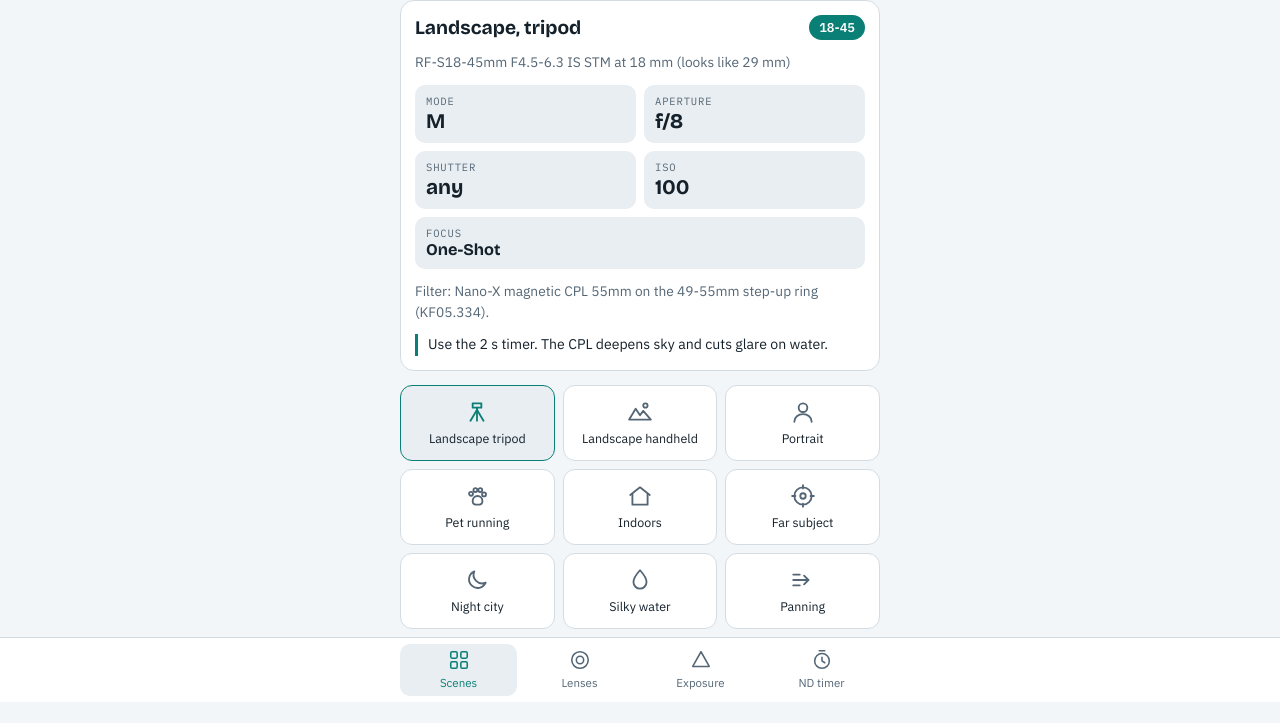
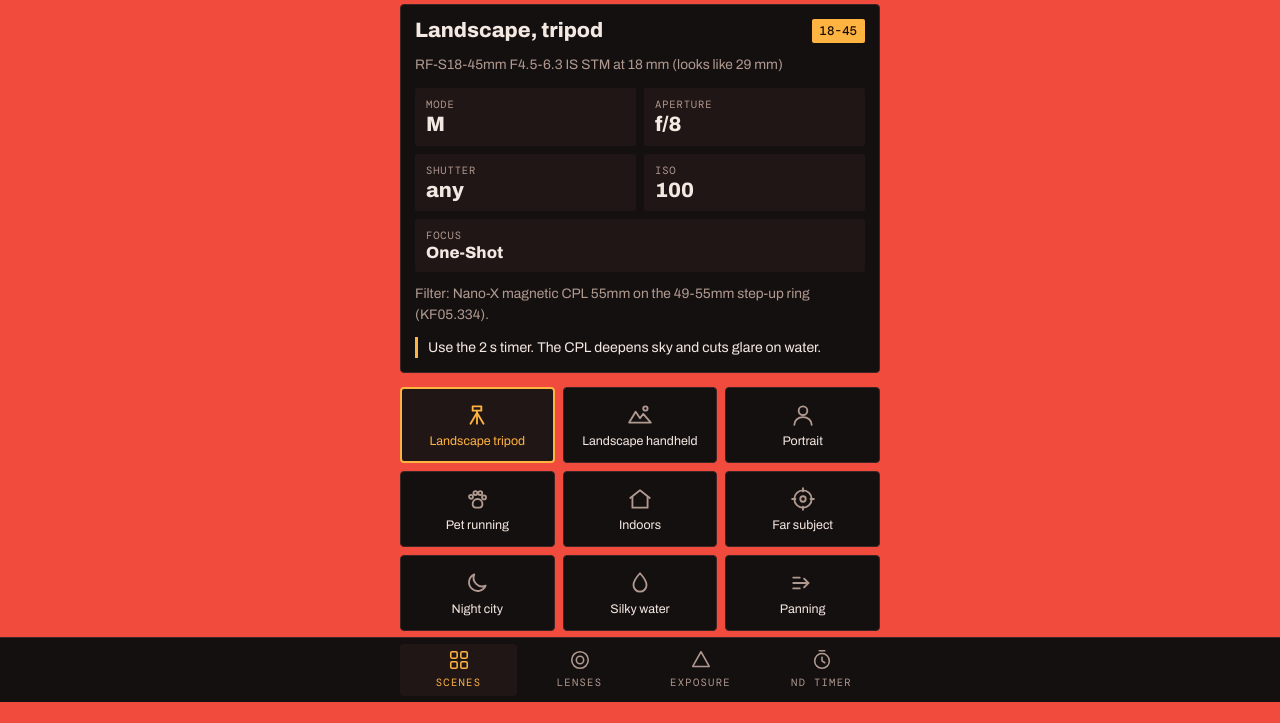
Before and after one commit to the-mercury/halfpress, a website with bundled scripts: page app/index.html in a window 1280 px wide. Shown: the part 98-821 px from the top of the page. Built offline with nearby package versions, Linux system fonts and the light colour scheme.

Commit message:
feat: add the darkroom theme for dark and light mode

```diff
--- a/app/index.html
+++ b/app/index.html
@@ -5,7 +5,8 @@
 <meta name="viewport" content="width=device-width, initial-scale=1, viewport-fit=cover">
 <title>press/2</title>
 <meta name="description" content="Settings, framing and exposure help for the camera gear you own.">
-<meta name="theme-color" content="#0e1217">
+<meta name="theme-color" content="#0c0909" media="(prefers-color-scheme: dark)">
+<meta name="theme-color" content="#f04b3d" media="(prefers-color-scheme: light)">
 <meta name="apple-mobile-web-app-capable" content="yes">
 <meta name="mobile-web-app-capable" content="yes">
 <meta name="apple-mobile-web-app-status-bar-style" content="black">
@@ -14,7 +15,7 @@
 <link rel="icon" href="icons/icon-192.png" type="image/png">
 <link rel="apple-touch-icon" href="icons/apple-touch-icon.png">
 <link rel="preconnect" href="https://fonts.googleapis.com">
-<link rel="stylesheet" href="https://fonts.googleapis.com/css2?family=Bricolage+Grotesque:wght@600;700&family=IBM+Plex+Sans:wght@400;500;600&family=IBM+Plex+Mono:wght@400;500&display=swap">
+<link rel="stylesheet" href="https://fonts.googleapis.com/css2?family=Archivo:wdth,wght@62..125,400..900&family=DM+Mono:wght@400;500&display=swap">
 <link rel="stylesheet" href="styles.css">
 <script type="module" src="js/main.js"></script>
 </head>
--- a/app/styles.css
+++ b/app/styles.css
@@ -1,34 +1,45 @@
 /* press/2. One phone-width column; views switch from a bottom tab bar.
-   Dark first, follows the device theme. */
+   Darkroom theme, following the device setting: a blackout page in dark mode,
+   a safelight-red page in light mode. Cards, buttons and the tab bar are
+   blackout in both, so text inside them uses --fg and --muted, while text
+   sitting straight on the page uses --page-fg and --page-muted. */
 :root {
-  --bg: #0e1217;
-  --surface: #151b22;
-  --surface2: #1c242d;
-  --line: #2a343f;
-  --fg: #e7ecf1;
-  --muted: #94a3b1;
-  --accent: #5fd0c4;
-  --accent-ink: #0a1f1d;
-  --warn: #e3a64a;
-  --good: #6fd08c;
-  --lens-0: #5fd0c4; --lens-0-ink: #0a1f1d;
-  --lens-1: #e3a64a; --lens-1-ink: #2a1b00;
-  --lens-2: #8fb0ff; --lens-2-ink: #0e1a33;
-  --lens-3: #e58fd0; --lens-3-ink: #2b0a24;
-  --font-display: "Bricolage Grotesque", "Helvetica Neue", Arial, sans-serif;
-  --font-body: "IBM Plex Sans", system-ui, -apple-system, "Segoe UI", sans-serif;
-  --font-mono: "IBM Plex Mono", ui-monospace, "SF Mono", Menlo, Consolas, monospace;
+  --bg: #0c0909;
+  --page-fg: #f4e8e2;
+  --page-muted: #b09a90;
+  --surface: #151010;
+  --surface2: #211616;
+  --line: #3a2424;
+  --fg: #f4e8e2;
+  --muted: #b09a90;
+  --accent: #ff4b3e;          /* safelight */
+  --accent-ink: #1a0503;
+  --edge: #ff4b3e;            /* frame numbers along the top */
+  --warn: #ffb340;            /* amber */
+  --good: #8fd19e;
+  --lens-0: #ff4b3e; --lens-0-ink: #1a0503;
+  --lens-1: #ffb340; --lens-1-ink: #1a0e00;
+  --lens-2: #f4e8e2; --lens-2-ink: #1a0e00;
+  --lens-3: #c79bff; --lens-3-ink: #170828;
+  --font-display: "Archivo", "Arial Narrow", Arial, sans-serif;
+  --font-body: "Archivo", system-ui, -apple-system, "Segoe UI", sans-serif;
+  --font-mono: "DM Mono", ui-monospace, "SF Mono", Menlo, Consolas, monospace;
+  --radius: 4px;
   color-scheme: dark;
 }
 @media (prefers-color-scheme: light) {
   :root {
-    --bg: #f3f6f8; --surface: #ffffff; --surface2: #e9eef2; --line: #d3dce3;
-    --fg: #14202a; --muted: #546675; --accent: #0a7f75; --accent-ink: #ffffff;
-    --warn: #9a5b00; --good: #1c7c3c;
-    --lens-0: #0a7f75; --lens-0-ink: #ffffff;
-    --lens-1: #a35f00; --lens-1-ink: #ffffff;
-    --lens-2: #2f5fd0; --lens-2-ink: #ffffff;
-    --lens-3: #a3348a; --lens-3-ink: #ffffff;
+    --bg: #f04b3d;
+    --page-fg: #120c0c;
+    --page-muted: #3a0a06;
+    --accent: #ffb340;        /* amber reads best on the black cards */
+    --accent-ink: #1a0e00;
+    --edge: #120c0c;
+    --warn: #ff8a7a;
+    --lens-0: #ffb340; --lens-0-ink: #1a0e00;
+    --lens-1: #f4e8e2; --lens-1-ink: #1a0e00;
+    --lens-2: #ff8a7a; --lens-2-ink: #1a0503;
+    --lens-3: #c79bff; --lens-3-ink: #170828;
     color-scheme: light;
   }
 }
@@ -39,7 +50,7 @@ html { -webkit-text-size-adjust: 100%; }
 body {
   margin: 0;
   background: var(--bg);
-  color: var(--fg);
+  color: var(--page-fg);
   font-family: var(--font-body);
   font-size: 15px;
   line-height: 1.5;
@@ -51,63 +62,64 @@ body {
 }
 .wrap { max-width: 480px; margin: 0 auto; }
 .view { display: flex; flex-direction: column; gap: 14px; }
-h1 { font-family: var(--font-display); font-weight: 700; font-size: 1.9rem; letter-spacing: -0.02em; line-height: 1.1; margin: 0; text-wrap: balance; }
-h2 { font-family: var(--font-display); font-size: 1.2rem; line-height: 1.15; margin: 0; }
+h1 { font-family: var(--font-display); font-weight: 900; font-stretch: 75%; font-size: 2.3rem; letter-spacing: -0.01em; line-height: 1; margin: 0; text-wrap: balance; }
+h2 { font-family: var(--font-display); font-weight: 800; font-stretch: 85%; font-size: 1.3rem; line-height: 1.15; margin: 0; }
 p { margin: 0; }
-.eyebrow { font-family: var(--font-mono); font-size: 0.7rem; letter-spacing: 0.12em; text-transform: uppercase; color: var(--muted); }
+.eyebrow { font-family: var(--font-mono); font-size: 0.7rem; letter-spacing: 0.14em; text-transform: uppercase; color: var(--page-muted); }
 .head { display: flex; flex-direction: column; gap: 4px; }
-.muted { color: var(--muted); font-size: 0.86rem; }
+.muted { color: var(--page-muted); font-size: 0.86rem; }
 button { font: inherit; color: inherit; cursor: pointer; }
 button:focus-visible, input:focus-visible { outline: 2px solid var(--accent); outline-offset: 2px; }
 
-.panel { background: var(--surface); border: 1px solid var(--line); border-radius: 14px; padding: 14px; display: flex; flex-direction: column; gap: 12px; min-width: 0; }
+.panel { background: var(--surface); color: var(--fg); border: 1px solid var(--line); border-radius: var(--radius); padding: 14px; display: flex; flex-direction: column; gap: 12px; min-width: 0; }
 .row { display: flex; align-items: center; justify-content: space-between; gap: 10px; }
-.chip { display: inline-flex; align-items: center; padding: 3px 10px; border-radius: 999px; font-weight: 600; font-size: 0.8rem; white-space: nowrap; }
+.chip { display: inline-flex; align-items: center; padding: 3px 8px; border-radius: 2px; font-family: var(--font-mono); font-weight: 500; font-size: 0.78rem; white-space: nowrap; }
 .chip.l0 { background: var(--lens-0); color: var(--lens-0-ink); }
 .chip.l1 { background: var(--lens-1); color: var(--lens-1-ink); }
 .chip.l2 { background: var(--lens-2); color: var(--lens-2-ink); }
 .chip.l3 { background: var(--lens-3); color: var(--lens-3-ink); }
 
 .tiles { display: grid; grid-template-columns: repeat(2, minmax(0, 1fr)); gap: 8px; }
-.tile { background: var(--surface2); border-radius: 10px; padding: 9px 11px; min-width: 0; }
+.tile { background: var(--surface2); color: var(--fg); border-radius: 2px; padding: 9px 11px; min-width: 0; }
 .tile .k { font-family: var(--font-mono); font-size: 0.66rem; letter-spacing: 0.08em; text-transform: uppercase; color: var(--muted); }
-.tile .v { font-family: var(--font-display); font-weight: 700; font-size: 1.3rem; line-height: 1.15; overflow-wrap: anywhere; }
+.tile .v { font-family: var(--font-display); font-weight: 800; font-stretch: 85%; font-size: 1.3rem; line-height: 1.15; overflow-wrap: anywhere; }
 .tile .v.small { font-size: 1.02rem; }
 
 .tip { border-left: 3px solid var(--accent); padding-left: 10px; font-size: 0.88rem; }
 .warning { border-left: 3px solid var(--warn); padding-left: 10px; font-size: 0.88rem; color: var(--fg); }
-.primary { background: var(--accent); color: var(--accent-ink); border: 0; border-radius: 12px; min-height: 48px; padding: 0 16px; font-weight: 600; font-size: 1rem; }
-.ghost { background: var(--surface2); border: 1px solid var(--line); border-radius: 10px; min-height: 44px; padding: 8px 14px; font-weight: 600; }
+.primary { background: var(--accent); color: var(--accent-ink); border: 0; border-radius: var(--radius); text-transform: uppercase; letter-spacing: 0.06em; min-height: 48px; padding: 0 16px; font-weight: 600; font-size: 1rem; }
+.ghost { background: var(--surface2); color: var(--fg); border: 1px solid var(--line); border-radius: var(--radius); text-transform: uppercase; letter-spacing: 0.06em; min-height: 44px; padding: 8px 14px; font-weight: 600; }
 
 /* scene picker */
 .scene-grid { display: grid; grid-template-columns: repeat(3, minmax(0, 1fr)); gap: 8px; }
-.scene-btn { background: var(--surface); border: 1px solid var(--line); border-radius: 12px; padding: 10px 6px; min-height: 76px; display: flex; flex-direction: column; align-items: center; justify-content: center; gap: 6px; font-size: 0.78rem; line-height: 1.2; text-align: center; }
+.scene-btn { background: var(--surface); color: var(--fg); border: 1px solid var(--line); border-radius: var(--radius); padding: 10px 6px; min-height: 76px; display: flex; flex-direction: column; align-items: center; justify-content: center; gap: 6px; font-size: 0.78rem; line-height: 1.2; text-align: center; }
 .scene-btn svg { width: 26px; height: 26px; stroke: var(--muted); }
-.scene-btn[aria-pressed="true"] { border-color: var(--accent); background: var(--surface2); }
+.scene-btn[aria-pressed="true"] { border: 2px solid var(--accent); background: var(--surface2); color: var(--accent); }
 .scene-btn[aria-pressed="true"] svg { stroke: var(--accent); }
 
 /* segmented controls */
 .seg { display: grid; grid-auto-flow: column; grid-auto-columns: minmax(0, 1fr); gap: 6px; }
-.seg button { background: var(--surface); border: 1px solid var(--line); border-radius: 10px; min-height: 44px; padding: 6px 4px; font-weight: 600; font-size: 0.84rem; }
+.seg button { background: var(--surface); color: var(--fg); border: 1px solid var(--line); border-radius: var(--radius); min-height: 44px; padding: 6px 4px; font-weight: 600; font-size: 0.84rem; }
 .seg button[aria-pressed="true"] { background: var(--accent); color: var(--accent-ink); border-color: var(--accent); }
 .seg.lens button.l0[aria-pressed="true"] { background: var(--lens-0); color: var(--lens-0-ink); border-color: var(--lens-0); }
 .seg.lens button.l1[aria-pressed="true"] { background: var(--lens-1); color: var(--lens-1-ink); border-color: var(--lens-1); }
 .seg.lens button.l2[aria-pressed="true"] { background: var(--lens-2); color: var(--lens-2-ink); border-color: var(--lens-2); }
 .seg.lens button.l3[aria-pressed="true"] { background: var(--lens-3); color: var(--lens-3-ink); border-color: var(--lens-3); }
 .chips { display: grid; grid-template-columns: repeat(5, minmax(0, 1fr)); gap: 6px; }
-.chips button { background: var(--surface); border: 1px solid var(--line); border-radius: 10px; min-height: 44px; padding: 4px 2px; font-family: var(--font-mono); font-size: 0.8rem; }
+.chips button { background: var(--surface); color: var(--fg); border: 1px solid var(--line); border-radius: var(--radius); min-height: 44px; padding: 4px 2px; font-family: var(--font-mono); font-size: 0.8rem; }
 .chips button[aria-pressed="true"] { background: var(--accent); color: var(--accent-ink); border-color: var(--accent); }
 
 /* pictures use their own fixed palette, the same in both themes */
-.frame { position: relative; aspect-ratio: 3 / 2; max-width: 100%; border-radius: 14px; overflow: hidden; border: 1px solid var(--line); background: #1b2433; }
+.frame { position: relative; aspect-ratio: 3 / 2; max-width: 100%; border-radius: var(--radius); overflow: hidden; border: 1px solid var(--line); background: #1b2433; }
 .frame svg, .frame canvas { position: absolute; inset: 0; width: 100%; height: 100%; display: block; }
 .frame .tag { position: absolute; left: 10px; bottom: 10px; background: rgba(10, 14, 18, 0.72); color: #f1f5f8; font-family: var(--font-mono); font-size: 0.74rem; padding: 3px 8px; border-radius: 6px; }
 
 /* sliders */
 .ctl { display: flex; flex-direction: column; gap: 2px; }
 .ctl label { font-weight: 600; font-size: 0.9rem; }
-.ctl .val { font-family: var(--font-display); font-weight: 700; font-size: 1.2rem; }
-.ctl .effect { font-size: 0.8rem; color: var(--muted); }
+.ctl .val { font-family: var(--font-display); font-weight: 800; font-stretch: 85%; font-size: 1.2rem; }
+.ctl .effect { font-size: 0.8rem; color: var(--page-muted); }
+.panel .muted, .panel .ctl .effect { color: var(--muted); }
 input[type="range"] { width: 100%; height: 36px; margin: 0; accent-color: var(--accent); }
 input[type="range"]:disabled { opacity: 0.4; }
 
@@ -127,19 +139,19 @@ input[type="range"]:disabled { opacity: 0.4; }
 .ring .track { fill: none; stroke: var(--surface2); stroke-width: 10; }
 .ring .prog { fill: none; stroke: var(--accent); stroke-width: 10; stroke-linecap: round; }
 .ring .read { position: absolute; inset: 0; display: flex; flex-direction: column; align-items: center; justify-content: center; gap: 2px; }
-.ring .big { font-family: var(--font-display); font-weight: 700; font-size: 2.4rem; line-height: 1; font-variant-numeric: tabular-nums; }
+.ring .big { font-family: var(--font-display); font-weight: 900; font-stretch: 75%; font-size: 2.4rem; line-height: 1; font-variant-numeric: tabular-nums; }
 .btn-row { display: grid; grid-template-columns: repeat(2, minmax(0, 1fr)); gap: 8px; }
 
 /* tab bar */
-.tabbar { position: fixed; left: 0; right: 0; bottom: 0; z-index: 20; background: var(--surface); border-top: 1px solid var(--line);
+.tabbar { position: fixed; left: 0; right: 0; bottom: 0; z-index: 20; background: var(--surface); color: var(--fg); border-top: 1px solid var(--line);
   padding: 6px max(16px, env(safe-area-inset-right, 0px)) calc(6px + env(safe-area-inset-bottom, 0px)) max(16px, env(safe-area-inset-left, 0px)); }
 .tabbar .inner { max-width: 480px; margin: 0 auto; display: grid; grid-auto-flow: column; grid-auto-columns: minmax(0, 1fr); gap: 4px; }
-.tabbar button { background: none; border: 0; border-radius: 10px; min-height: 52px; display: flex; flex-direction: column; align-items: center; justify-content: center; gap: 3px; font-size: 0.72rem; color: var(--muted); }
+.tabbar button { background: none; border: 0; border-radius: var(--radius); min-height: 52px; display: flex; flex-direction: column; align-items: center; justify-content: center; gap: 4px; font-family: var(--font-mono); font-size: 0.66rem; letter-spacing: 0.12em; text-transform: uppercase; color: var(--muted); }
 .tabbar svg { width: 22px; height: 22px; stroke: currentColor; }
 .tabbar button[aria-current="page"] { color: var(--accent); background: var(--surface2); }
 svg.ico { fill: none; stroke-width: 1.7; stroke-linecap: round; stroke-linejoin: round; }
 
-.error { border: 1px solid var(--warn); border-radius: 14px; padding: 14px; }
+.error { border: 1px solid var(--warn); border-radius: var(--radius); padding: 14px; background: var(--surface); color: var(--fg); }
 @media (prefers-reduced-motion: reduce) { * { transition: none !important; animation: none !important; } }
 
 /* An odd last tile spans the row instead of sitting alone. */
```
Also changed, not shown: app/manifest.webmanifest.
